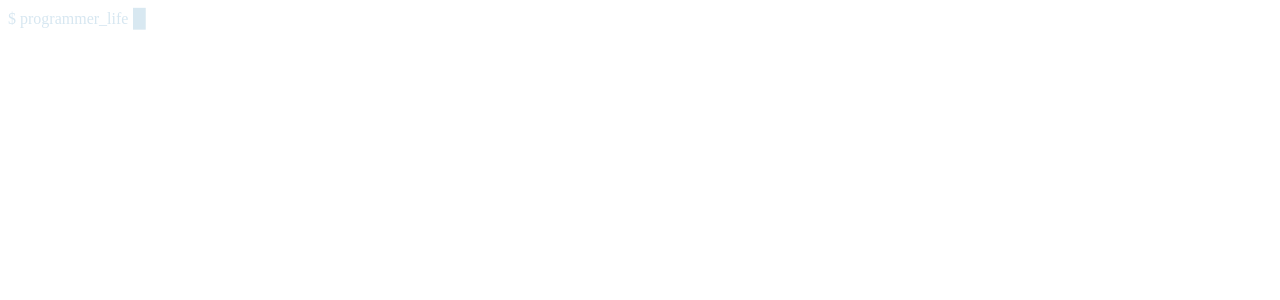
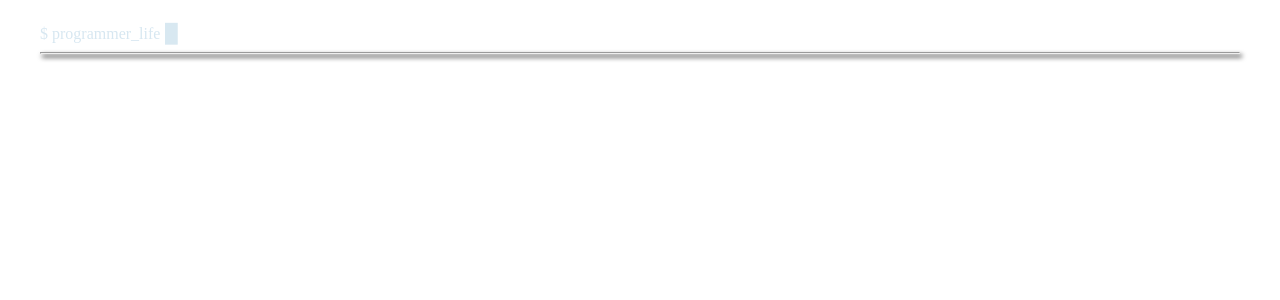
Before and after one commit to andrelrg/blog-2, a Next.js app: page / in a window 1280 px wide. Shown: the top 300 px of the page. Built offline with nearby package versions, Linux system fonts and the light colour scheme.

Commit message:
some progress

```diff
--- a/pages/index.js
+++ b/pages/index.js
@@ -3,14 +3,6 @@ import App from '../src/organisms/App'
 
 function Index() {
     return (<App>
-        <style jsx global>{`
-            html {
-               color: rgb(215, 231, 241);
-               background: #1b2124;
-               line-height: 1.7;
-               font-size: 17px;
-            }
-        `}</style>
     </App>)
 
 }
--- a/src/molecules/NavBar.js
+++ b/src/molecules/NavBar.js
@@ -1,8 +1,22 @@
 import React from 'react'
 import Logo from '../atoms/Logo'
+import styled from 'styled-components'
+
+const StyledHr = styled.hr`
+    box-shadow: 2px 3px 5px black;
+`;
+
+const StyledNav = styled.div`
+    padding-top: 15px;
+`;
 
 function NavBar() {
-    return (<Logo />);
+    return (
+        <StyledNav>
+            <Logo />
+            <StyledHr ></StyledHr>
+        </StyledNav>
+    );
 }
 
 export default NavBar;
--- a/src/organisms/App.js
+++ b/src/organisms/App.js
@@ -4,6 +4,9 @@ import Head from '../atoms/Head';
 import NavBar from '../molecules/NavBar'
 
 const Body = styled.div`
+    max-width: 1200px;
+    margin-left: auto;
+    margin-right: auto;
 `;
 
 function App() {
```
